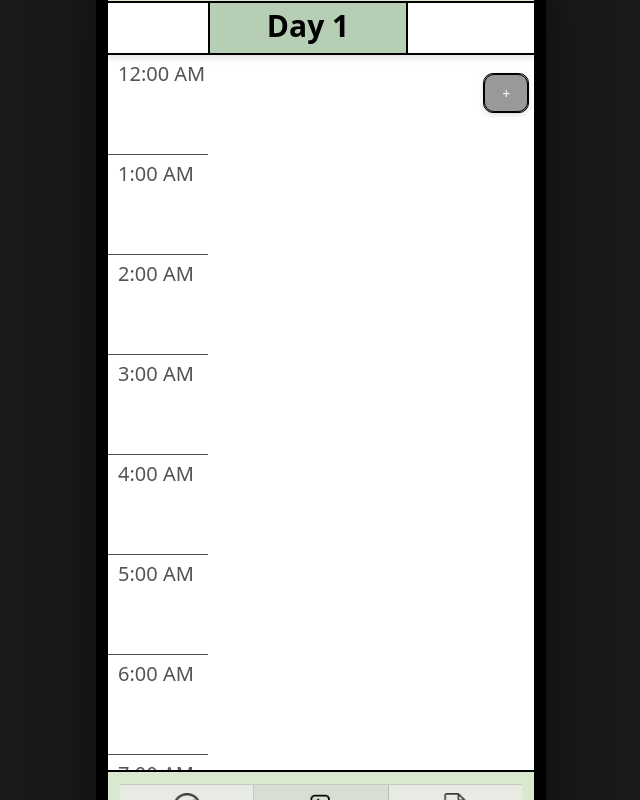
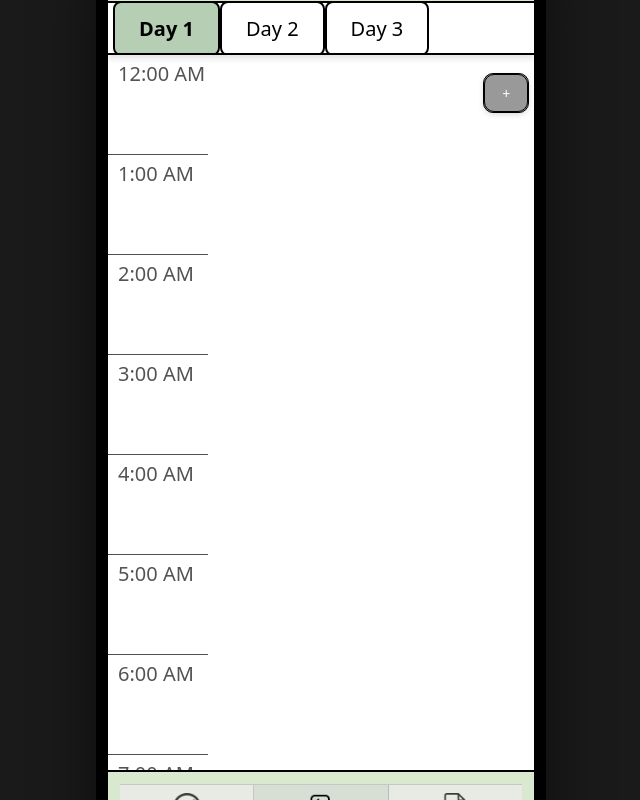
Before and after one commit to haywirebanana/cpsc481-tripadventurers, a React (Vite) app in the folder trip-adventurers/: page /trip/1/intinerary in a window 1280 px wide. Shown: the whole page, without its empty margins (319-959 px from the left). Built offline with nearby package versions, Linux system fonts and the light colour scheme.

Commit message:
stuff is all fked up fixing it rn

```diff
--- a/trip-adventurers/src/components/itinerary.css
+++ b/trip-adventurers/src/components/itinerary.css
@@ -63,26 +63,11 @@
   font-size: 16px;
   color: #666;
 }
-/* Date Header Bar */
-.date-bar{
-width: 100%;
-position: sticky;
-top: 0px;
-height: 52px;
-z-index: 10000;
-padding: 5px 5px;
-text-align: center;
-background: #FFFFFF;
-display: absolute;
-align-items: center;
-box-shadow: 0px 4px 6px rgba(0, 0, 0, 0.1);
-border-bottom: #000000 2px solid;
-}
 
 /* Add Event Button */
 .add-event-button {
   background-color: #999999;
-  z-index: 1000;
+  z-index: 1001;
   color: white;
   cursor: pointer;
   font-size: 14px;
@@ -94,20 +79,65 @@ border-bottom: #000000 2px solid;
   box-shadow: 0px 2px 6px rgba(0, 0, 0, 0.08);
   border: #000000 1px solid;
 }
+/* Date Header Bar */
+.date-bar{
+display: flex;
+overflow-x: auto;
+white-space: nowrap;
+scroll-behavior: smooth;
+width: 100%;
+position: sticky;
+top: 0px;
+height: 52px;
+z-index: 999;
+padding: 5px 5px;
+text-align: center;
+background: #FFFFFF;
+display: flex;
+align-items: center;
+box-shadow: 0px 4px 6px rgba(0, 0, 0, 0.1);
+border-bottom: #000000 2px solid;
+}
 
-/* Sub-navigation Bar */
-.sub-nav-bar {
-position: absolute;
-width: 200px;
-height: 50px;
-left: 100px;
-top: 0px;
-border-left: #000000 2px solid;
-border-right: #000000 2px solid;
-cursor: pointer;
-font-size: 30px;
+/* Date Tabs */
+.date-tabs {
+  display: flex;
+  justify-content: center;
+  align-items: center;
+  gap: 0;
+}
+/* Date tab */
+.day-tab {
+  flex: 1;
+  border: 2px solid black;
+  font-size: 20px;
+  background: white;
+  cursor: pointer;
+}
 
-background: #B6CEB4;
+/* Active date tab */
+.day-tab.active {
+  background: #B6CEB4;
+  font-weight: bold;
+}
 
+.date-scroll::-webkit-scrollbar {
+  display: none;              /* Chrome */
+}
+.date-scroll {
+  display: flex;
+  overflow-x: auto;
+  scrollbar-width: none;      /* Firefox */
+}
+.date-item {
+  padding: 10px 20px;
+  white-space: nowrap;
+  font-size: 18px;
+  border-radius: 8px;
+  transition: 0.25s;
+}
 
+.date-item.active {
+  background: #e0e0e0;
+  font-weight: bold;
 }
--- a/trip-adventurers/src/pages/Intinerary.jsx
+++ b/trip-adventurers/src/pages/Intinerary.jsx
@@ -1,3 +1,4 @@
+import React, { useState } from "react";
 import "../components/itinerary.css";
 
 export default function Itinerary() {
@@ -18,46 +19,52 @@ export default function Itinerary() {
   return h * 60 + m;
 }
 
+  // ---- State for selected day ----
+  const [currentDay, setCurrentDay] = useState(1);
+
+  const days = ["Day 1", "Day 2", "Day 3"]; // you can expand later
+
+
   // Example events
-  const events = [
-    {
-      title: "Meuseum Visit",
-      start: "8:00 AM",
-      end: "9:00 AM",
-      color: "#f2e8ff",
-      description: "Visiting the art museum",
-    },
-    {
-      title: "Restaurant",
-      start: "10:00 AM",
-      end: "11:00 AM",
-      color: "#e8f7ff",
-      description: "Brunch at local cafe",
-    },
-    {
-      title: "Beach Visit",
-      start: "12:00 PM",
-      end: "1:00 PM",
-      color: "#fff4e6",
-      description: "Relaxing at the beach",
-    },
-  ];
+  const eventsByDay = {
+    1: [
+      { title: "Museum Visit", start: "8:00 AM", end: "9:00 AM", color: "#f2e8ff" },
+      { title: "Restaurant", start: "10:00 AM", end: "12:00 PM", color: "#e8f7ff" },
+    ],
+    2: [
+      { title: "Beach", start: "9:00 AM", end: "11:00 AM", color: "#fff4e6" },
+    ],
+  };
+  const events = eventsByDay[currentDay] || [];
 
   return (
     <div className="itinerary-container">
 
       {/* Date Bar */}
-      <div className="date-bar" id="date-bar">
-        <h2 className="sub-nav-bar">Day 1</h2>
+      <div className="date-bar">
+        <div className="date-scroll">
+          {days.map((day, index) => (
+            <button
+              key={index}
+              className={`day-tab ${currentDay === index + 1 ? "active" : ""}`}
+              onClick={() => setCurrentDay(index + 1)}
+            >
+              {day}
+            </button>
+          ))}
         </div>
+      </div>
 
       {/* Add Event Button */}
       <div className = "add-event-button">
          <button className="add-event-button"
-         onClick={() => alert("Add Event Clicked")}>+</button>
+         onClick={() => alert("Add Event Clicked")}>
+          +
+          </button>
       </div>
 
 
+      {/* Timeline Section */}
       <div className="timeline">
 
         {/* Time Column */}
@@ -79,7 +86,8 @@ export default function Itinerary() {
 
               const top = (startMinutes / 60) * 100;   // 100px per hour
               const height = (duration / 60) * 90;    // match CSS height
-               return (
+
+              return (
               <div
                 key={index}
                 className="event-card"
```
